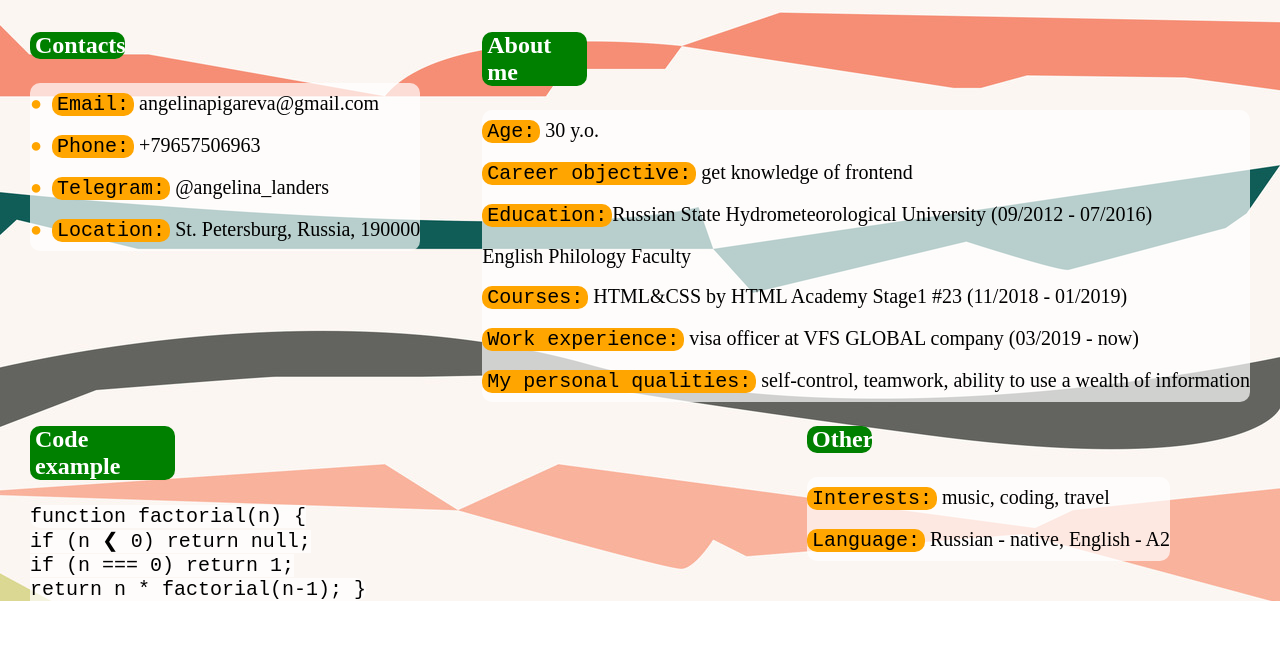
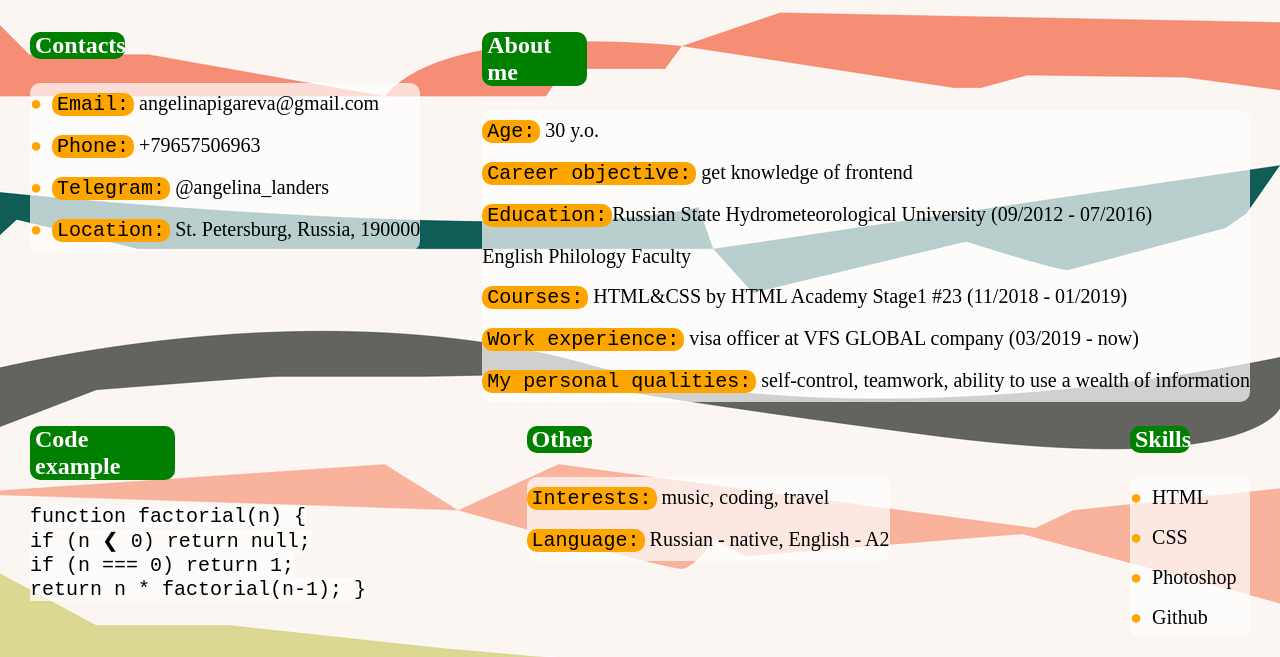
Before and after one commit to angelinalanders/rsschool-cv, a plain HTML site: page index.html in a window 1280 px wide. Shown: the part 600-1257 px from the top of the page. Before the commit the page ends 1201 px from the top, so only its background shows below. Drawn offline with Linux system fonts and the light colour scheme; a web font is replaced by a local one.

Commit message:
feat: add skills

```diff
--- a/index.html
+++ b/index.html
@@ -59,3 +59,13 @@
                     <li class="interest"><span>Interests:</span> music, coding, travel</li>
                 <li class="language"><span>Language:</span> Russian - native, English - A2</li>
                 </ul></div>
+<div class="skills">
+                <h3 class="skills-name">Skills</h3>
+            <ul class="skills-list">
+                <li class="skills-item">HTML</li>
+            <li class="skills-item">CSS</li>
+            <li class="skills-item">Photoshop</li>
+            <li class="skills-item">Github</li></ul>
+            </div>
+        </section>
+    </main>
```
